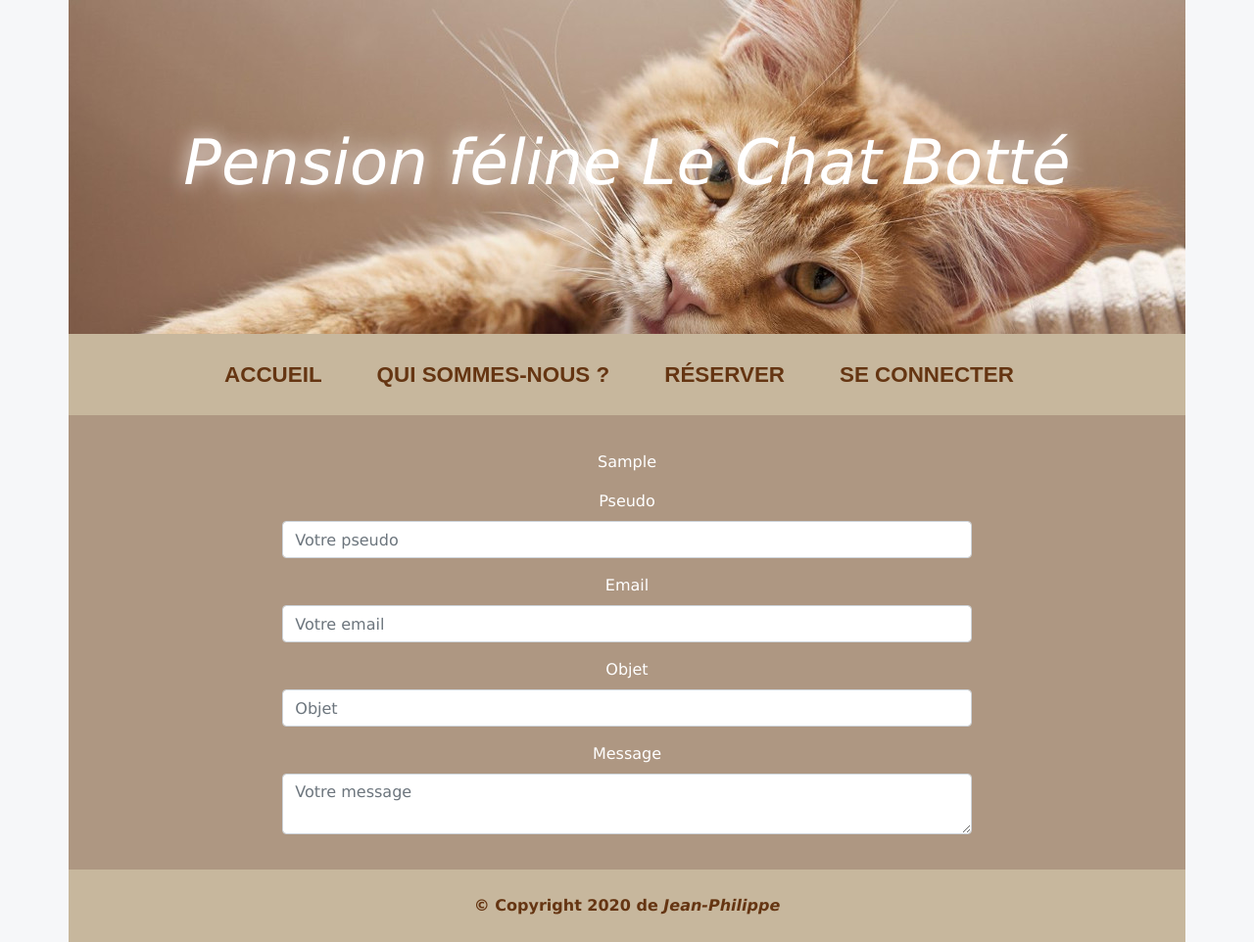
After one commit to jeanphilipp/projet5, a Symfony app: template templates/contact.html.twig in a window 1280 px wide. The commit adds this page. Shown: the whole page at 98% size. Run offline with Twig, Linux system fonts and the light colour scheme; the template is opened without the code that fills it: most values are stand-ins (such as "Sample title", 1, 10 or a date in 2020); form fields are guessed from the names that the template uses; some libraries are stand-ins or nearby versions.

Commit message:
Ajout de la page contact pour recevoir un email

```diff
--- a/composer.json
+++ b/composer.json
@@ -14,6 +14,8 @@
         "symfony/flex": "^1.3.1",
         "symfony/form": "4.3.*",
         "symfony/framework-bundle": "4.3.*",
+        "symfony/google-mailer": "4.3.*",
+        "symfony/mailer": "4.3.*",
         "symfony/orm-pack": "^1.0",
         "symfony/security-bundle": "4.3.*",
         "symfony/serializer": "4.3.*",
--- a/templates/aboutus.html.twig
+++ b/templates/aboutus.html.twig
@@ -43,7 +43,8 @@
             <button type="submit" class="btn btn-secondary">Envoyer</button>
             {{ form_end(form) }}
         {% else %}
-            <span>Si vous souhaitez poster un avis, vous devez &nbsp;<a class="btn btn-secondary"  role="button" href="{{ path('app_login') }}"> vous connecter</a></span>
+            <p>Si vous souhaitez poster un avis, vous devez &nbsp;<a class="btn btn-secondary"  role="button" href="{{ path('app_login') }}"> vous connecter</a></p>
         {% endif %}
+        <p>Si vous souhaitez nous contacter &nbsp;<a class="btn btn-secondary"  role="button" href="{{ path('app_contact') }}"> cliquez ici</a></p>
     {% endblock %}
 {% endblock %}
--- /dev/null
+++ b/templates/contact.html.twig
@@ -0,0 +1,17 @@
+{% extends 'base.html.twig' %}
+{% block title %} Contact {% endblock %}
+ {% block content %}
+
+<p class="text-danger">
+
+ {% if info_contact is defined %}
+  <p> {{ info_contact }} </p>
+   {{ form_start(form) }}
+  {{ form_row(form.pseudo,{'label':'Pseudo','attr': {'placeholder':'Votre pseudo'}}) }}
+  {{ form_row(form.email,{'label':'Email','attr': {'placeholder':'Votre email'}}) }}
+  {{ form_row(form.objet,{'label':'Objet','attr': {'placeholder':'Objet'}}) }}
+  {{ form_row(form.message,{'label':'Message','attr': {'placeholder':'Votre message'}}) }}
+  {{ form_end(form) }}
+ {% endif %}
+
+ {% endblock %}
--- /dev/null
+++ b/templates/email/contact.html.twig
@@ -0,0 +1,6 @@
+
+
+<p>De la part de  : {{ (data['pseudo']) }}</p>
+<p>Email : {{ (data['email']) }}</p>
+<p>Objet : {{  (data['objet']) }}</p>
+<p>Message : {{ (data['message']) }}</p>
--- a/templates/home.html.twig
+++ b/templates/home.html.twig
@@ -5,11 +5,11 @@
 {% endblock %}
 {% block body %}
     {% block content %}
-        <h2>Bienvenue à la pension féline Le Chat Botté !</h2>
+        <p class="h4 font-weight-bold">Bienvenue à la pension féline Le Chat Botté !</p><br>
         <p>Vous partez en vacances ? vous allez être hospitalisé ?</p>
         <p>Et vous devez faire garder votre chat. Alors, vous êtes au bon endroit.</p>
-        <p class="main-content"> Notre pension s'occupera de votre compagnon pendant votre absence. </p>
-        <p class="main-content-plus">Pour réserver, rien de plus simple.</p>
+        <p>Notre pension s'occupera de votre compagnon pendant votre absence. </p>
+        <p>Pour réserver, rien de plus simple.</p>
         <p> Créez un compte, connectez-vous et choisissez votre période de
             réservation. </p>
     {% endblock %}
--- a/templates/security/login.html.twig
+++ b/templates/security/login.html.twig
@@ -1,5 +1,5 @@
 {% extends 'base.html.twig' %}
-{% block title %}Log in!{% endblock %}
+{% block title %}Connexion{% endblock %}
 {% block content %}
     {% if error %}
         <div class="alert alert-danger">{{ error.messageKey|trans(error.messageData, 'security') }}</div>
```
Also changed, not shown: src/Controller/Front/HomeController.php (+47 -2 lines), src/Form/ContactType.php (added, +24 -0 lines), 4 other files.
